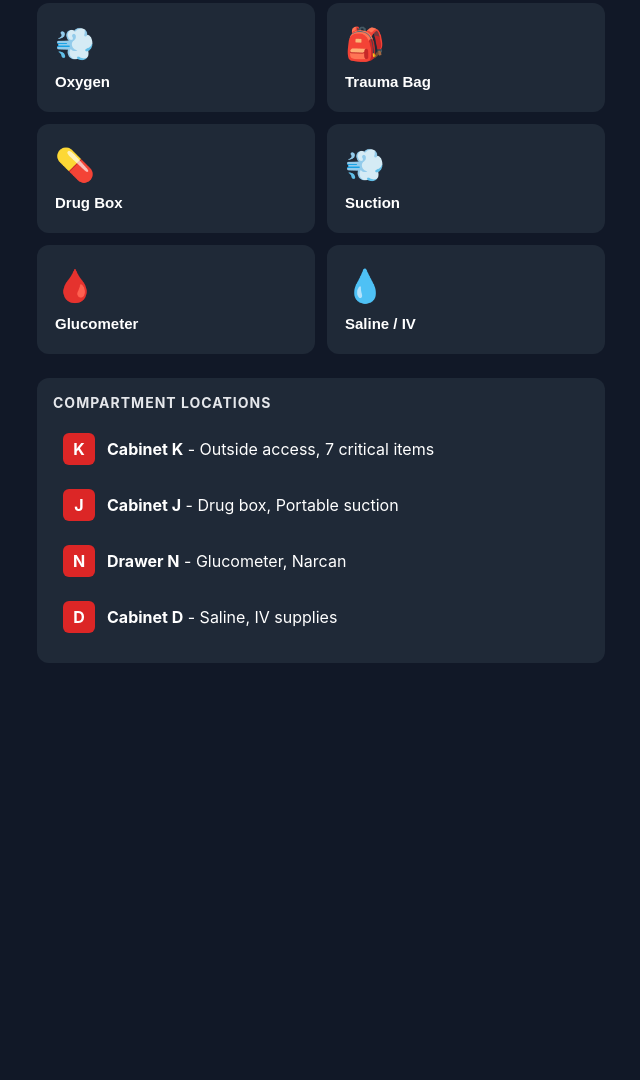
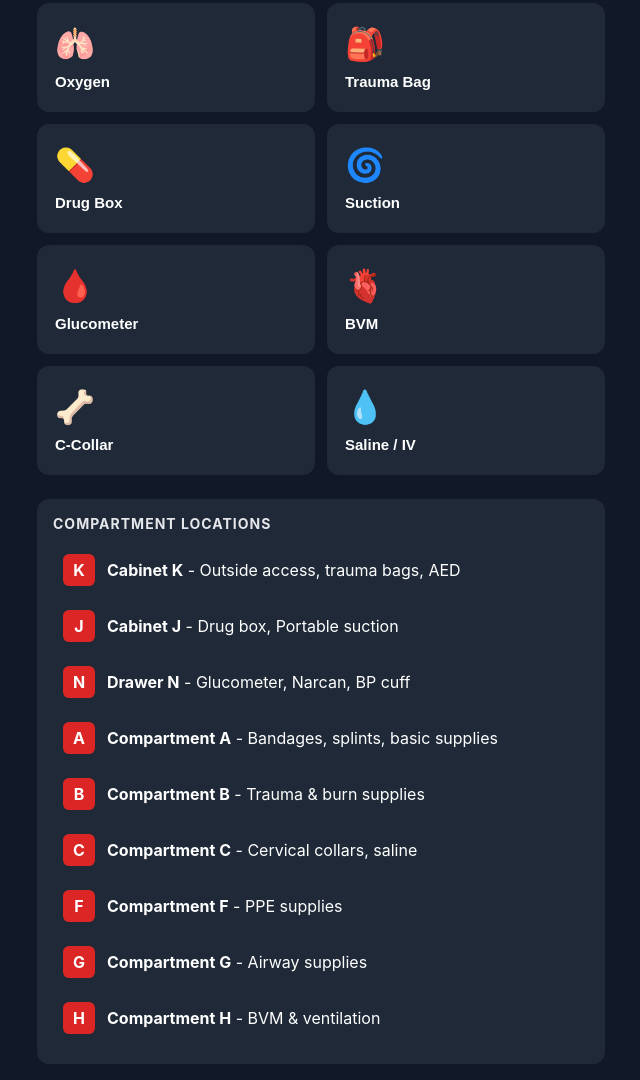
Before and after one commit to stuinfla/hnfd-rescue-app, a website: page index.html in a window 1280 px wide. Shown: the part 756-1836 px from the top of the page, without its empty margins (319-959 px from the left). Before the commit the page ends 1435 px from the top, so only its background shows below. Drawn offline with Linux system fonts and the light colour scheme.

Commit message:
UI audit: fix icons, add quick find buttons, expand compartment map - v2.10.0
- Oxygen: 🫁 (lungs), Suction: 🌀 (swirl) - no more duplicates
- Added BVM (🫀) and C-Collar (🦴) to Quick Find
- Expanded Compartment Locations to show A-H compartments
- Updated K description to mention AED
- Updated N description to mention BP cuff

```diff
--- a/index.html
+++ b/index.html
@@ -2191,7 +2191,7 @@
           Narcan
         </button>
         <button class="quick-btn" data-search="oxygen">
-          <div class="quick-btn-icon">💨</div>
+          <div class="quick-btn-icon">🫁</div>
           Oxygen
         </button>
         <button class="quick-btn" data-search="trauma bag">
@@ -2203,13 +2203,21 @@
           Drug Box
         </button>
         <button class="quick-btn" data-search="suction">
-          <div class="quick-btn-icon">💨</div>
+          <div class="quick-btn-icon">🌀</div>
           Suction
         </button>
         <button class="quick-btn" data-search="glucometer">
           <div class="quick-btn-icon">🩸</div>
           Glucometer
         </button>
+        <button class="quick-btn" data-search="BVM">
+          <div class="quick-btn-icon">🫀</div>
+          BVM
+        </button>
+        <button class="quick-btn" data-search="c-collar">
+          <div class="quick-btn-icon">🦴</div>
+          C-Collar
+        </button>
         <button class="quick-btn" data-search="saline">
           <div class="quick-btn-icon">💧</div>
           Saline / IV
@@ -2223,7 +2231,7 @@
       <div class="map-item" data-compartment="K">
         <div class="map-letter">K</div>
         <div>
-          <strong>Cabinet K</strong> - Outside access, 7 critical items
+          <strong>Cabinet K</strong> - Outside access, trauma bags, AED
         </div>
       </div>
       <div class="map-item" data-compartment="J">
@@ -2235,13 +2243,43 @@
       <div class="map-item" data-compartment="N">
         <div class="map-letter">N</div>
         <div>
-          <strong>Drawer N</strong> - Glucometer, Narcan
+          <strong>Drawer N</strong> - Glucometer, Narcan, BP cuff
         </div>
       </div>
-      <div class="map-item" data-compartment="D">
-        <div class="map-letter">D</div>
+      <div class="map-item" data-compartment="A">
+        <div class="map-letter">A</div>
         <div>
-          <strong>Cabinet D</strong> - Saline, IV supplies
+          <strong>Compartment A</strong> - Bandages, splints, basic supplies
+        </div>
+      </div>
+      <div class="map-item" data-compartment="B">
+        <div class="map-letter">B</div>
+        <div>
+          <strong>Compartment B</strong> - Trauma & burn supplies
+        </div>
+      </div>
+      <div class="map-item" data-compartment="C">
+        <div class="map-letter">C</div>
+        <div>
+          <strong>Compartment C</strong> - Cervical collars, saline
+        </div>
+      </div>
+      <div class="map-item" data-compartment="F">
+        <div class="map-letter">F</div>
+        <div>
+          <strong>Compartment F</strong> - PPE supplies
+        </div>
+      </div>
+      <div class="map-item" data-compartment="G">
+        <div class="map-letter">G</div>
+        <div>
+          <strong>Compartment G</strong> - Airway supplies
+        </div>
+      </div>
+      <div class="map-item" data-compartment="H">
+        <div class="map-letter">H</div>
+        <div>
+          <strong>Compartment H</strong> - BVM & ventilation
         </div>
       </div>
     </section>
--- a/sw.js
+++ b/sw.js
@@ -3,7 +3,7 @@
  * Enables 100% offline operation - CRITICAL for no-cell-service areas
  */
 
-const CACHE_NAME = 'hnfd-rescue-v2.9.9';
+const CACHE_NAME = 'hnfd-rescue-v2.10.0';
 const ASSETS_TO_CACHE = [
   '/',
   '/index.html',
--- a/version.json
+++ b/version.json
@@ -1,9 +1,9 @@
 {
-  "version": "2.9.9",
+  "version": "2.10.0",
   "build": "2025-12-20",
   "changelog": [
-    "NEW: Added 38 equipment items from compartments A-H",
-    "NEW: PPE, Airway, BVM, Trauma supplies now searchable",
-    "NEW: Voice search for all compartment items"
+    "UI: Fixed duplicate icons - Oxygen (lungs), Suction (swirl)",
+    "UI: Added BVM and C-Collar to Quick Find buttons",
+    "UI: Added compartments A-H to location map"
   ]
 }
```
Also changed, not shown: app.js.
